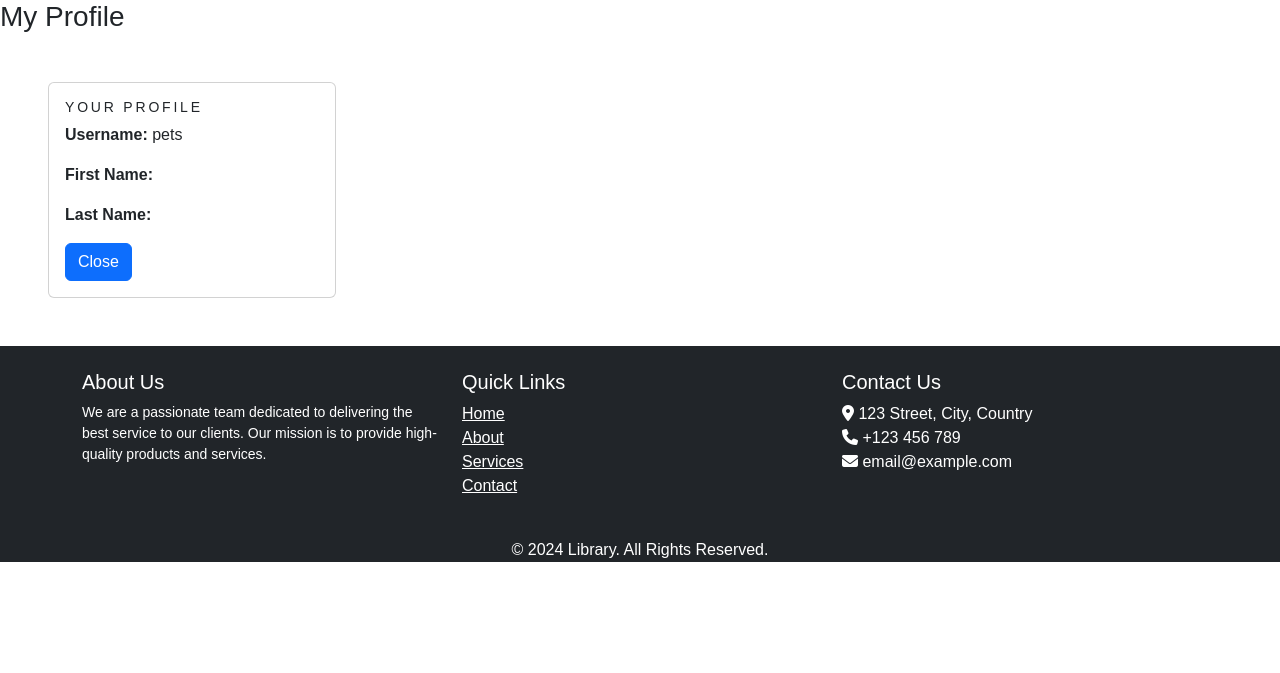
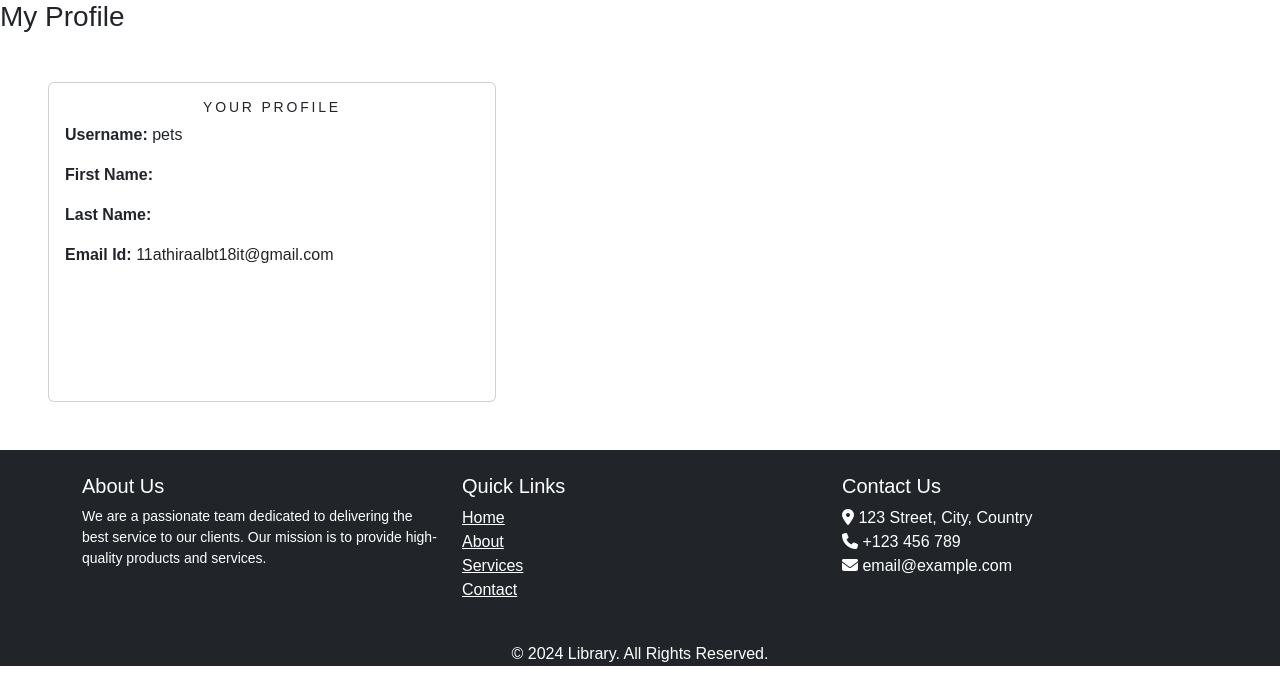
Before and after one commit to Athiraminnu/Book_Rental, a Django app: page /profile/1/ in a window 1280 px wide. Shown: the part 127-800 px from the top of the page. Run offline with Django 5.2, Linux system fonts and the light colour scheme; a user stored in the database is signed in; data comes from the database, SQL or seed files in the repository; some libraries are stand-ins or nearby versions.

Commit message:
profile edits

```diff
--- a/store/templates/base.html
+++ b/store/templates/base.html
@@ -52,9 +52,9 @@
                     </a>
                     <ul class="dropdown-menu">
                         <li>
-                            {% if profileDetails %}
-                            <a class="dropdown-item" href="{% url 'library:profile' id=user.id %}">Profile</a>
-                            {% endif %}
+
+                                <a class="dropdown-item" href="{% url 'library:profile' id=user.id %}">Profile</a>
+
                             <a class="dropdown-item" href="{% url 'library:logout' %}">Logout</a>
                         </li>
                     </ul>
--- a/store/templates/profile.html
+++ b/store/templates/profile.html
@@ -4,13 +4,13 @@
 {% block content %}
 <h3>My Profile</h3>
 {% if profileDetails %}
-  <div class="card mx-5 my-5"  style="width: 18rem;">
-    <div class="card-body">
-      <h5 class="card-title">Your Profile</h5>
-      <p class="card-text"><strong>Username:</strong> {{ profileDetails.username }}</p>
+  <div class="card mx-5 my-5"  style="width: 28rem; height:20rem;">
+    <div class="card-body ">
+      <h5 class="card-title text-center">Your Profile</h5>
+      <p class="card-text "><strong>Username:</strong> {{ profileDetails.username }}</p>
       <p class="card-text"><strong>First Name:</strong> {{ profileDetails.first_name }}</p>
       <p class="card-text"><strong>Last Name:</strong> {{ profileDetails.last_name }}</p>
-      <a href="#" class="btn btn-primary">Close</a>
+      <p class="card-text"><strong>Email Id:</strong> {{ profileDetails.email }}</p>
     </div>
   </div>
 {% else %}
```
